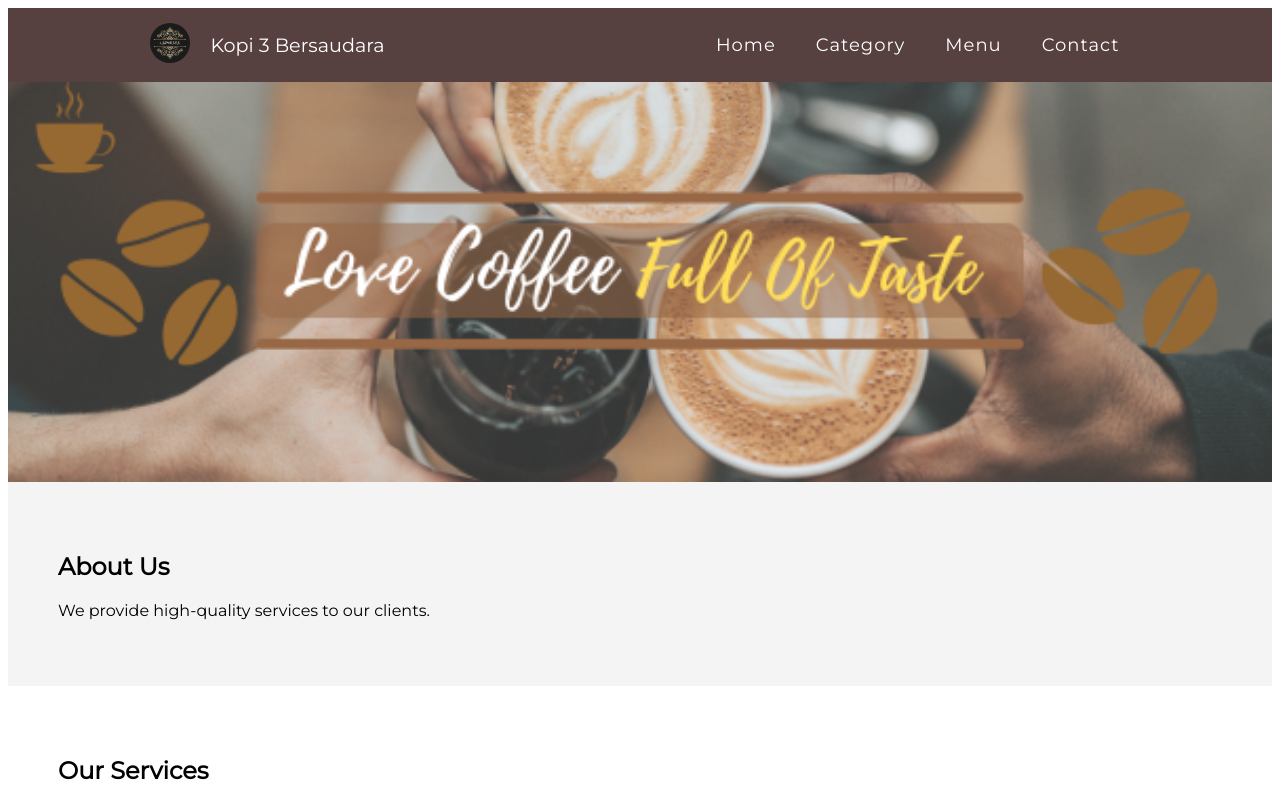
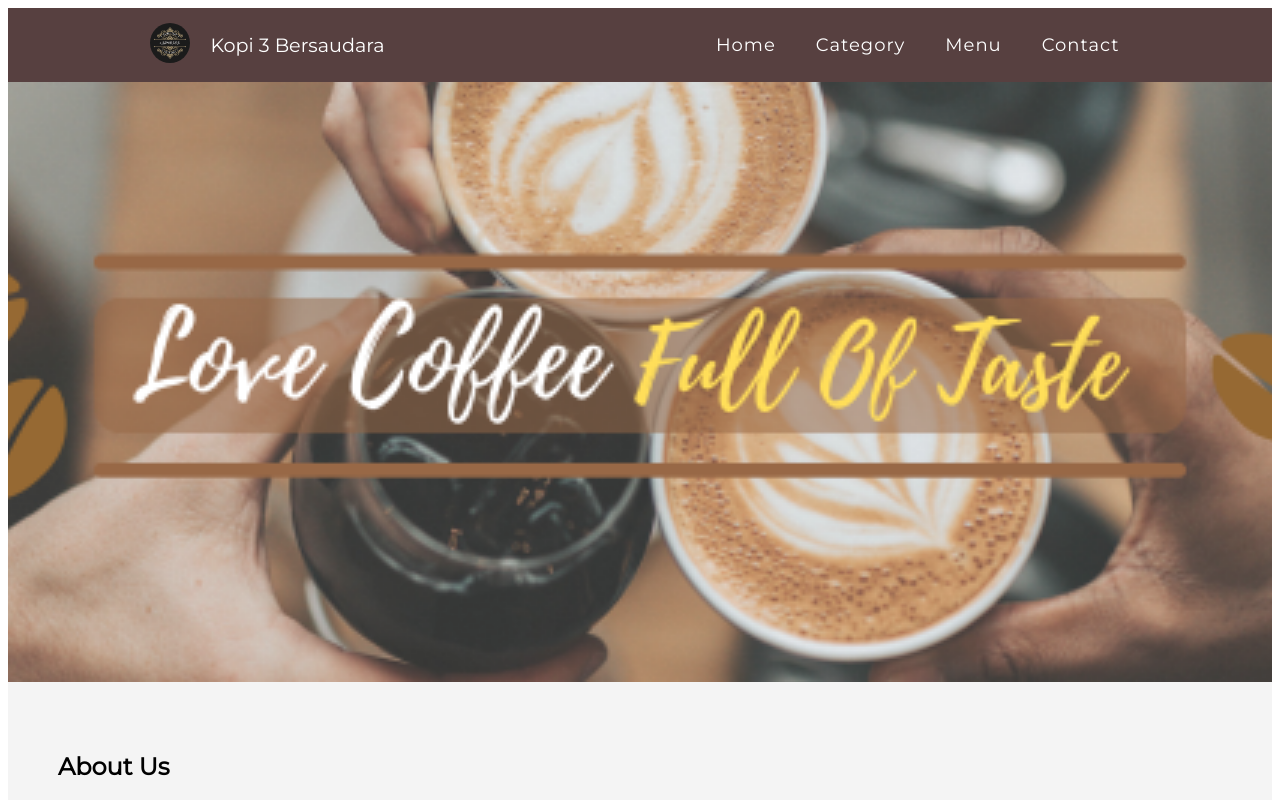
Before and after one commit to SiddiqBayu23/Web-Kopi, a React (Vite) app: page / in a window 1280 px wide. Shown: the top 800 px of the page. Built offline with nearby package versions, Linux system fonts and the light colour scheme.

Commit message:
edit home css

```diff
--- a/src/pages/home.css
+++ b/src/pages/home.css
@@ -1,7 +1,7 @@
 /* General styles for the hero banner */
 .hero-banner {
     text-align: center;
-    padding: 200px 50px; /* Default padding for larger screens */
+    padding: 300px 50px; /* Default padding for larger screens */
     background-image: url('../assets/hero-banner.png'); /* Path to your image */
     background-size: cover;
     background-position: center;
```
